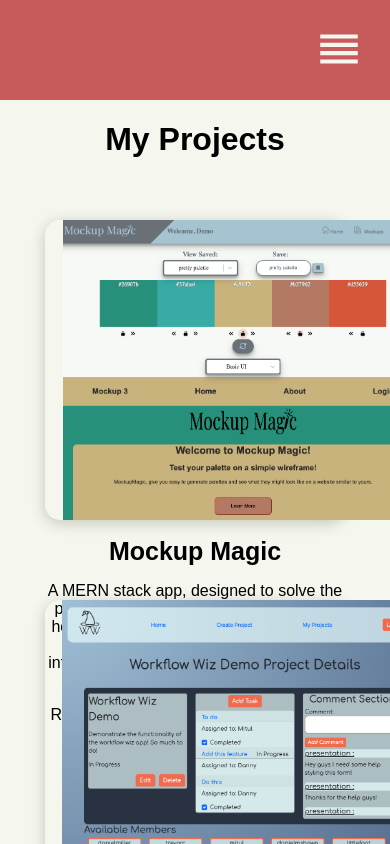
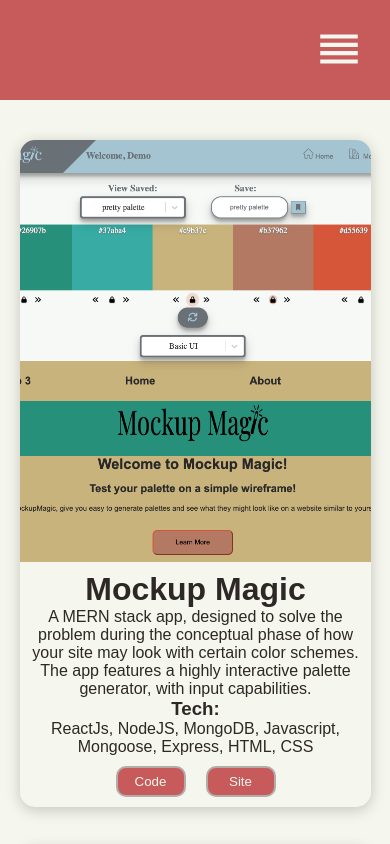
Before and after one commit to RareTC/portfolio, a React (Create React App) app: page /projects in a window 390 px wide. Shown: the top 844 px of the page. Built offline with nearby package versions, Linux system fonts and the light colour scheme; the HTML template or start-up script is replaced by a standard one.

Commit message:
mobile friendly and links/downloads work.

```diff
--- a/src/Pages/Projects/Projects.css
+++ b/src/Pages/Projects/Projects.css
@@ -5,30 +5,40 @@
     justify-content: center;
     align-items: center;
     flex-direction: column;
-  }
-  .projects .projectTitle {
-    text-align: center;
     color: #2d2826;
-    font-size: 60px;
-    font-weight: bolder;
   }
 
   .projectList {
     width: 90vw;
     height: auto;
     display: grid;
-    grid-template-columns: 1fr 1fr 1fr;
+    grid-template-columns: 1fr 1fr;
     place-items: center;
   }
 
+  .project-title {
+    margin-top: 9px;
+    margin-bottom: 0px;
+  }
+
+  .projectItem h3 {
+    margin: 0;
+  }
+
   .projectItem {
+    color: #2d2826;
     border-radius: 15px;
-    width: 400px;
+    width: 500px;
     height: 600px;
     margin: 40px;
     box-shadow: 0px 3px 15px rgba(0, 0, 0, 0.2);
     text-align: center;
+    contain: content;
+    display: flex;
+    flex-direction: column;
+    justify-content: space-between;
   }
+
   .projectItem:hover {
     box-shadow: 0px 3px 15px rgba(0, 0, 0, 0.5);
     transition: 0.3s ease-in;
@@ -36,18 +46,46 @@
   }
 
   .projectItem .bgImage {
-    width: 400px;
+    width: 500px;
     height: 300px;
     background-position: center;
     background-repeat: no-repeat;
-    background-size: contain;
+    background-size: cover;
     overflow: hidden;
+    margin: 0 auto;
+    border-top-right-radius: 15px;
+    border-top-left-radius: 15px;
   }
 
+.project-skills, .project-desc {
+  margin-left: 5px;
+  margin-right: 5px;
+  margin-top: 0;
+  margin-bottom: 0;
+}
 
-  .projectItem h1 {
-    font-size: 25px;
-  }
+.project-btn {
+  width: 70px;
+  padding: 6px;
+  margin-left: 20px;
+  margin-right: 20px;
+  margin-bottom: 15px;
+  background-color: #c75b5c;
+  border: solid 2px #b2acab;
+  color: #f5f6ed;
+  border-radius: 10px;
+}
+
+.project-btn:hover {
+  background-color: #f5f6ed;
+  border: solid 2px #b2acab;
+  color: #c75b5c;
+}
+
+.project-btn:active {
+  transform: translateY(3px);
+}
+
 
   @media only screen and (max-width: 1300px) {
     .projectList {
@@ -70,3 +108,37 @@
       height: 300px;
     }
   }
+
+  @media screen and (max-width: 768px) {
+    .projects {
+      padding: 20px;
+    }
+
+    .projectList {
+      width: 90vw;
+      height: auto;
+      display: grid;
+      grid-template-columns: 1fr;
+      place-items: center;
+      justify-content: center;
+    }
+
+    .projectItem {
+      width: 90vw;
+      height: auto;
+      margin: 20px;
+      margin-right: 40px;
+      margin-left: 0px;
+    }
+
+    .projectItem .bgImage {
+      width: 90vw;
+      height: 50vh;
+      border-top-right-radius: 0px;
+      border-top-left-radius: 0px;
+    }
+
+    .project-btn {
+      margin: 10px;
+    }
+  }
--- a/src/Pages/Projects/Projects.jsx
+++ b/src/Pages/Projects/Projects.jsx
@@ -6,10 +6,11 @@ import { ProjectList } from '../../helpers/ProjectList';
 export default function Projects() {
   return (
     <div className='projects'>
-        <h1>My Projects</h1>
         <div className='projectList'>
         {ProjectList.map((project, idx) => {
-            return <ProjectItem id={idx} name={project.name} image={project.image} skills={project.skills} desc={project.desc}/>
+            return <ProjectItem id={idx} name={project.name}
+             image={project.image} skills={project.skills}
+              desc={project.desc} git={project.git} site={project.site}/>
         })}
         </div>
     </div>
--- a/src/components/Contact/Contact.css
+++ b/src/components/Contact/Contact.css
@@ -25,6 +25,10 @@
     padding: 8px;
 }
 
+.contactForm input, textarea:focus {
+    outline-color: #c75b5c;
+}
+
 
 textarea {
     height: 100px;
@@ -47,6 +51,7 @@ textarea {
     height: 30px;
 }
 
+
 #contactButton:hover {
     background-color: #f5f6ed;
     color: #c75b5c;
@@ -55,3 +60,22 @@ textarea {
 #contactButton:active {
     transform: translateY(3px);
 }
+
+#contactButton {
+   padding-bottom: 23px;
+}
+
+@media screen and (max-width: 600px) {
+    .contactForm {
+        width: 100%;
+        height: 100%;
+      }
+
+      .contactForm input, textarea {
+        width: 100%;
+      }
+
+      #contactButton {
+        margin-top: 20px;
+      }
+}
--- a/src/components/ProjectItem/ProjectItem.jsx
+++ b/src/components/ProjectItem/ProjectItem.jsx
@@ -1,8 +1,6 @@
 import React from 'react'
-import { useNavigate } from 'react-router-dom';
 
-export default function ProjectItem({ image, name, desc, skills }) {
-
+export default function ProjectItem({ image, name, desc, skills, git, site }) {
 
     return (
         <div className='projectItem'>
@@ -10,15 +8,22 @@ export default function ProjectItem({ image, name, desc, skills }) {
             className='bgImage'
             >
             </div>
-            <h1>{name}</h1>
-            <p>{desc}</p>
-            <p>{skills}</p>
-            <button>
-                View Code
-            </button>
-            <button>
-                Live Site
-            </button>
+            <h1 className='project-title'>{name}</h1>
+            <p className='project-desc'>{desc}</p>
+            <h3>Tech:</h3>
+            <p className='project-skills'>{skills}</p>
+            <div className='project-btn-wrap'>
+                    {/* <a href={git} target='_blank' rel='noopener noreferrer'> */}
+                        <button className='project-btn' onClick={() => window.open(git)}>
+                            Code
+                        </button>
+                    {/* </a> */}
+                    {/* <a href={site} target='_blank' rel='noopener noreferrer'> */}
+                        <button className='project-btn' onClick={() => window.open(site)}>
+                            Site
+                        </button>
+                    {/* </a> */}
+            </div>
         </div>
   )
 }
--- a/src/components/ResumeView/ResumeView.css
+++ b/src/components/ResumeView/ResumeView.css
@@ -1,13 +1,42 @@
 .resume-container {
     display: flex;
+    flex-direction: column;
     justify-content: center;
     align-items: center;
-    height: 70vh;
+    height: 85vh;
     margin-top: 20px;
   }
 
   .resume-image {
     max-width: 100%;
     max-height: 100%;
-    padding: 20px;
   }
+
+  .resume-download {
+    background-color: #c75b5c;
+    width: 125px;
+    border-radius: 20px;
+    color: #f5f6ed;
+    margin-top: 10px;
+    border: solid 2px #b2acab;
+  }
+
+  .resume-download:hover {
+    background-color: #f5f6ed;
+    color: #c75b5c;
+    border: solid 2px #b2acab;
+  }
+
+  .resume-download:active {
+    transform: translateY(3px);
+  }
+
+ .resume-download a {
+  text-decoration: none;
+  color: #f5f6ed;
+ }
+
+ .resume-download a:hover {
+  text-decoration: none;
+  color: #c75b5c;
+ }
--- a/src/components/ResumeView/ResumeView.jsx
+++ b/src/components/ResumeView/ResumeView.jsx
@@ -7,7 +7,12 @@ export default function ResumeView() {
   return (
     <>
     <div className='resume-container'>
-        <img className = "resume-image" src={Resume} alt='resume'/>
+      <img className = "resume-image" src={Resume} alt='resume'/>
+      <button className='resume-download'><a
+      href='https://acrobat.adobe.com/id/urn:aaid:sc:VA6C2:3818cf8f-bf23-48ad-a0c4-d69d8d44c308'
+      target='_blank'
+      download>
+        Download Resume</a></button>
     </div>
     </>
   )
--- a/src/helpers/ProjectList.jsx
+++ b/src/helpers/ProjectList.jsx
@@ -9,25 +9,33 @@ export const ProjectList = [
         name: 'Mockup Magic',
         image: MockupMagic,
         skills: 'ReactJs, NodeJS, MongoDB, Javascript, Mongoose, Express, HTML, CSS',
-        desc: 'A MERN stack app, designed to solve the problem during the conceptual phase of how your site may look with certain color schemes. The app features a highly interactive palette generator, click all over to explore!'
+        desc: 'A MERN stack app, designed to solve the problem during the conceptual phase of how your site may look with certain color schemes. The app features a highly interactive palette generator, with input capabilities.',
+        git: 'https://github.com/RareTC/mockup-magic#readme',
+        site: 'https://mockup-magic.herokuapp.com/',
     },
     {
         name: 'Workflow Wiz',
         image: WorkflowWiz,
         skills: 'Python, Django, SQL, HTML, CSS',
-        desc: 'Workflow Wiz is a project management app utilizing Python and Django. It aims to make group collaboration seamless and smooth with clear and organized tasks/updating system, as well as a comment section if communication is needed.'
+        desc: 'Workflow Wiz is a project management app utilizing Python and Django. It aims to make group collaboration seamless and smooth with clear and organized tasks/updating system, as well as a comment section if communication is needed.',
+        git: 'https://github.com/RareTC/workflowwiz',
+        site: 'https://workflow-wiz.herokuapp.com/',
     },
     {
         name: 'Market Sense',
         image: Marketsense,
         skills: 'Javascript, Express, NodeJS, MongoDB, HTML, CSS',
-        desc: 'This app aims to deliver a sense of community in the stock market, featuring blog style outlooks on individual symbols utilizing data from an API. Collaborate or provide feedback to other members outlooks on companies, search for specific news, and more!'
+        desc: 'This app aims to deliver a sense of community in the stock market, featuring blog style outlooks on individual symbols utilizing data from an API. Collaborate or provide feedback to other members outlooks on companies, search for specific news, and more!',
+        git: 'https://github.com/RareTC/Market-Sense/blob/main/README.md',
+        site: 'https://market-sense.herokuapp.com/',
     },
     {
         name: 'Concentration - ATLA',
         image: Concentration,
         skills: 'Javascript, HTML, CSS',
-        desc: 'A classic game of Concentration with fun sound bites and hard coded themed cards based off the universally acclaimed hit show Avatar The Last Airbender!'
+        desc: 'A classic game of Concentration with fun sound bites and hard coded themed cards based off the universally acclaimed hit show Avatar The Last Airbender!',
+        git: 'https://github.com/RareTC/Concentration-Game-/blob/main/README.md',
+        site: 'https://raretc.github.io/Concentration-Game-/',
     },
 
 ]
--- a/src/helpers/Skills.jsx
+++ b/src/helpers/Skills.jsx
@@ -1,7 +1,9 @@
 import { FaHtml5, FaCss3, FaPython, FaBootstrap, FaNodeJs } from 'react-icons/fa';
 import { DiJavascript1, DiMongodb } from 'react-icons/di';
 import { GrReactjs } from 'react-icons/gr';
-import { SiPostgresql, SiExpress } from 'react-icons/si';
+import { SiPostgresql, SiExpress, SiHeroku } from 'react-icons/si';
+import { BsBootstrap, BsSlack, BsTrello } from 'react-icons/bs';
+import { TbBrandZoom } from 'react-icons/tb';
 
 
 export const Skills = [
@@ -25,4 +27,14 @@ export const Skills = [
         { name: "ExpressJS", icon: <SiExpress /> },
       ]
     },
+    {
+      category: "Other Skills",
+      languages: [
+        { name: "Trello", icon: <BsTrello /> },
+        { name: "Slack", icon: <BsSlack /> },
+        { name: "Heroku", icon: <SiHeroku /> },
+        { name: "Bootstrap", icon: <BsBootstrap /> },
+        { name: "Zoom", icon: <TbBrandZoom /> },
+      ]
+    },
   ];
```
